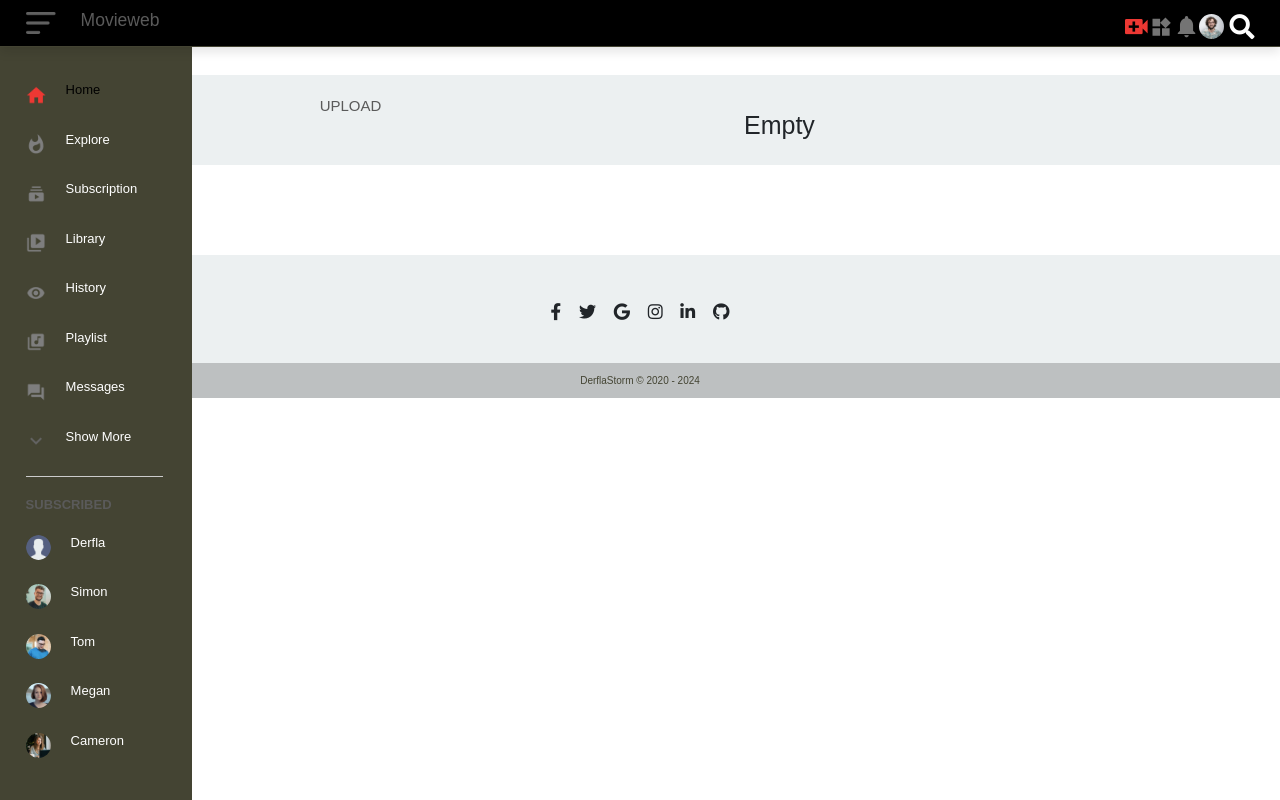
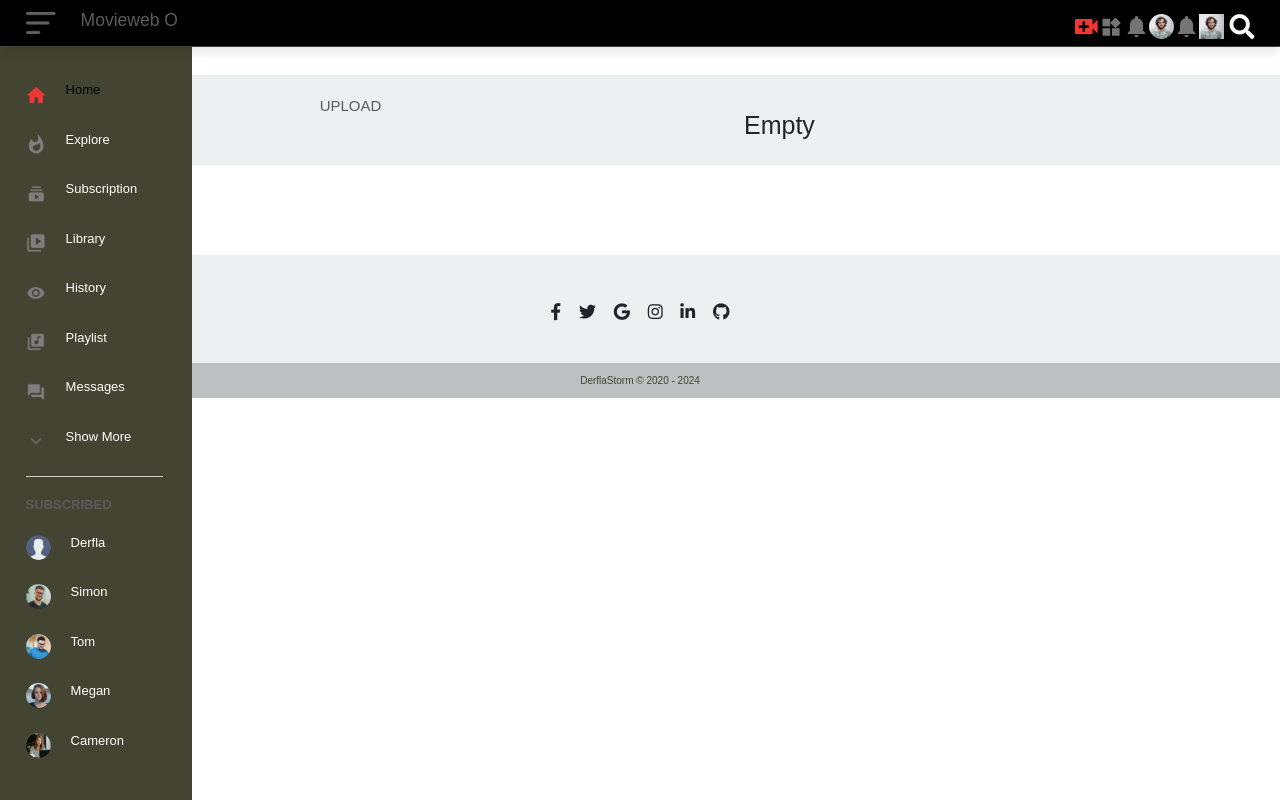
Before and after one commit to denischase/Movieweb, a PHP site: page /view.php in a window 1280 px wide. Run offline with PHP 8.4, Linux system fonts and the light colour scheme; data that the repository does not hold is empty; some libraries are stand-ins or nearby versions.

Commit message:
added updates

```diff
--- a/partials/header.php
+++ b/partials/header.php
@@ -30,7 +30,7 @@ include("constant.php");
         <img src="assets/images/image/menu.png" class="menu-icon" >
         <!--<div class="fas fa-bars" class="menu-icon"></div> -->
         <!-- <img src="assets/images/Logo.jpg" class="logo"> -->
-        <a href="index.php"><h3 class="h3">Movieweb</h3></a>
+        <a href="index.php"><h3 class="h3">Movieweb O</h3></a>
           </div>
       <div class="nav-middle"></div>
 
@@ -41,6 +41,8 @@ include("constant.php");
       <img src="assets/images/image/notification.png" class="">
       <img src="assets/images/image/Jack.png" class="user-icon">
 
+      <img src="assets/images/image/notification.png" class="warning">
+      <img src="assets/images/image/Jack.png" class="danger">
       <div class="fas fa-search" id="search-btn"></div>
       </div>
     </nav>
```
